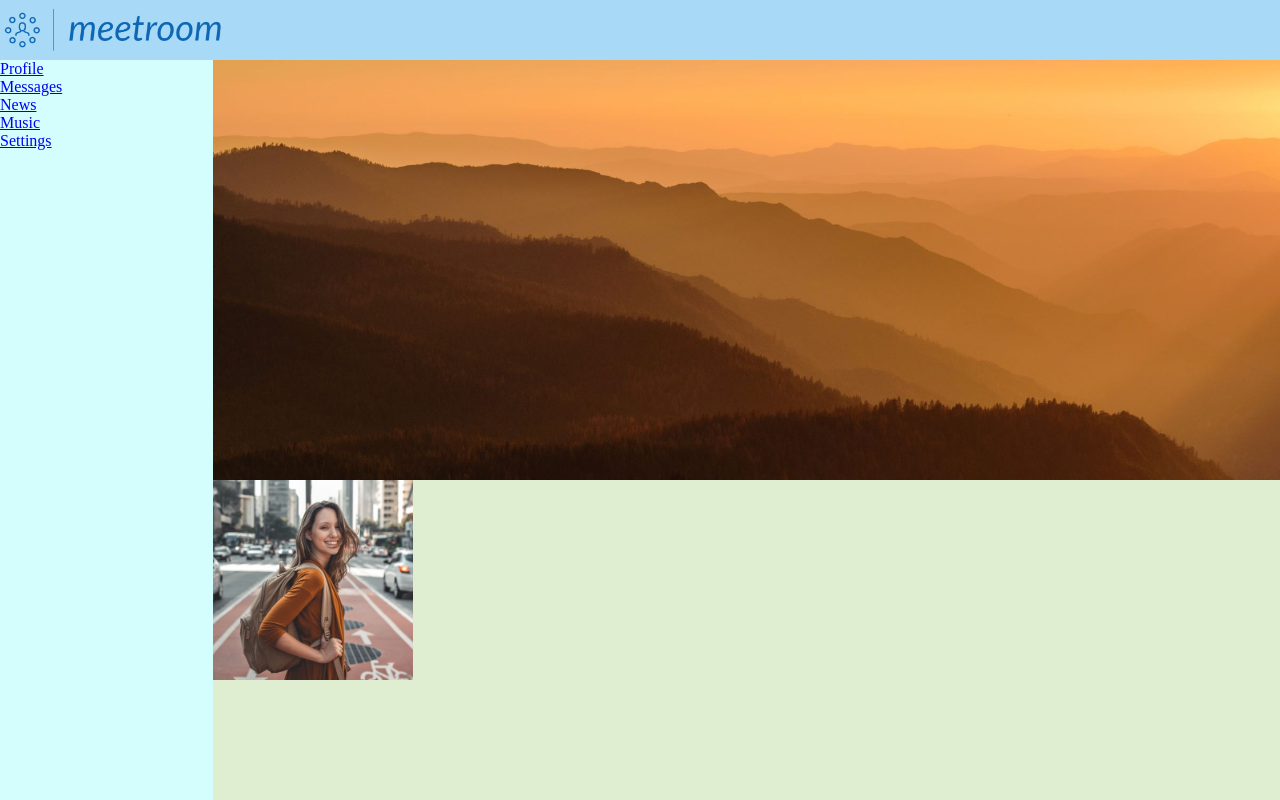
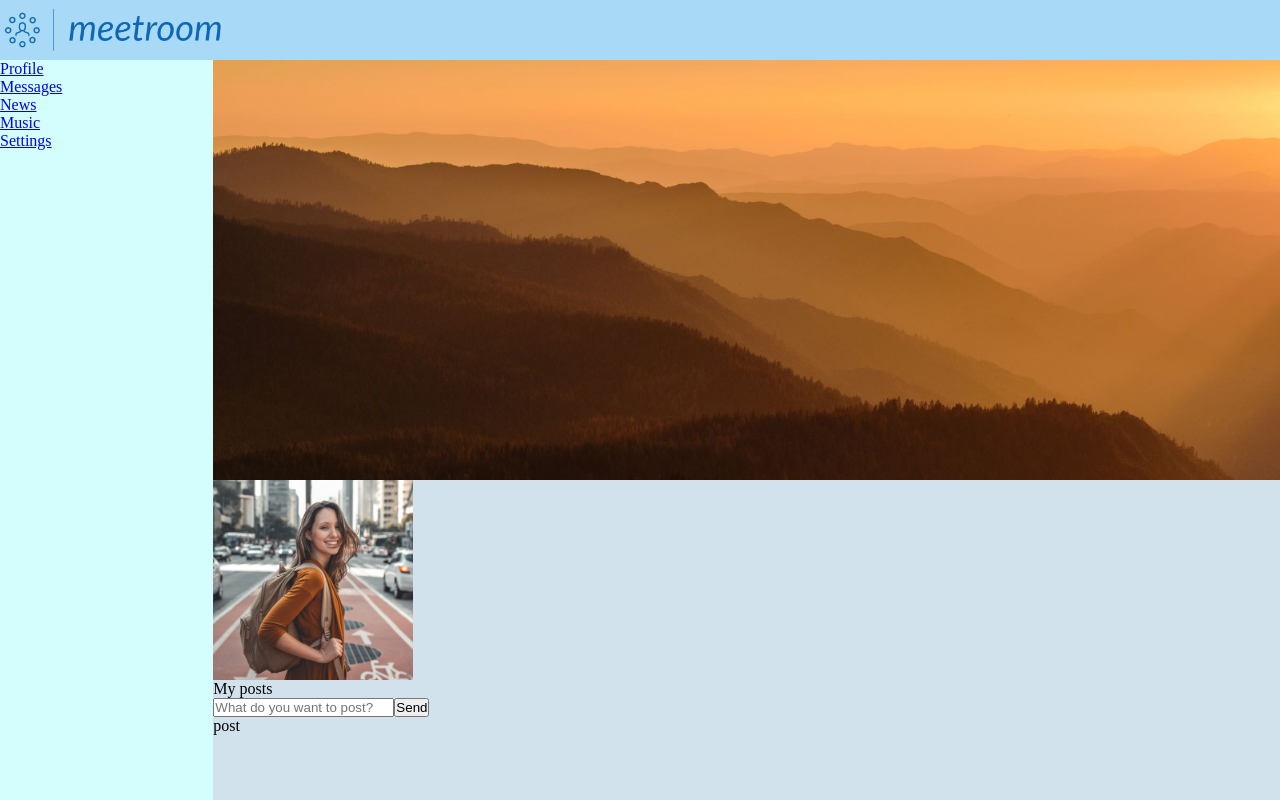
Before and after one commit to anna-kulyk/social-network, a React (Create React App) app: page / in a window 1280 px wide. Built offline with nearby package versions, Linux system fonts and the light colour scheme.

Commit message:
added Header component

```diff
--- a/src/App.css
+++ b/src/App.css
@@ -35,7 +35,7 @@
 
 .main {
   grid-area: main;
-  background-color: rgb(223, 237, 209);
+  background-color: rgb(209, 226, 237);
 }
 
 .main-cover {
--- a/src/App.js
+++ b/src/App.js
@@ -1,14 +1,12 @@
-import logo from './assets/images/meetroom.png';
 import cover from './assets/images/cover.jpg';
 import avatar from './assets/images/avatar.jpg';
 import './App.css';
+import Header from './components/Header';
 
 const App = () => {
   return (
     <div className="app-wrapper">
-      <header className="header">
-        <img className="header-logo" src={logo} alt='logo'/>
-      </header>
+      <Header />
       <div className="sidebar">
         <nav className="sidebar-nav">
           <ul className="sidebar-nav__list">
@@ -24,6 +22,19 @@ const App = () => {
         <img className="main-cover" src={cover} alt='cover'/>
         <div className="profile">
           <img className="profile-avatar" src={avatar} alt='avatar'/>
+          <div className="profile-info"></div>
+        </div>
+        <div className="posts">
+          <div className="posts-title">My posts</div>
+          <div className="posts-form">
+            <form action="" className="new-post-form">
+              <input type="text" className="new-post-input" placeholder='What do you want to post?' />
+              <button className="new-post-send">Send</button>
+            </form>
+          </div>
+          <div className="posts-list">
+            <div className="posts-element">post</div>
+          </div>
         </div>
       </main>
     </div>
--- /dev/null
+++ b/src/components/Header.jsx
@@ -0,0 +1,12 @@
+import React from 'react';
+import logo from '../assets/images/meetroom.png';
+
+const Header = () => {
+    return (
+        <header className="header">
+            <img className="header-logo" src={logo} alt='logo'/>
+        </header>
+    );
+};
+
+export default Header;
```
